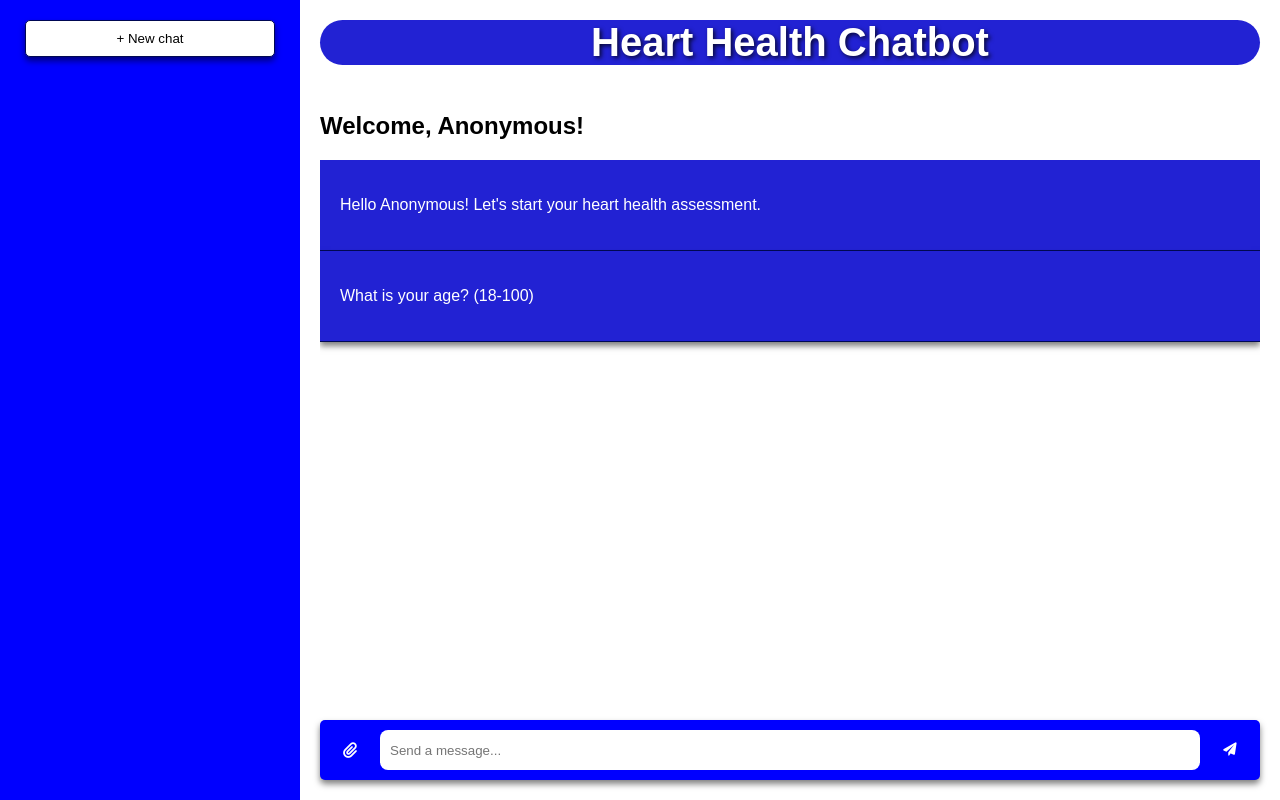
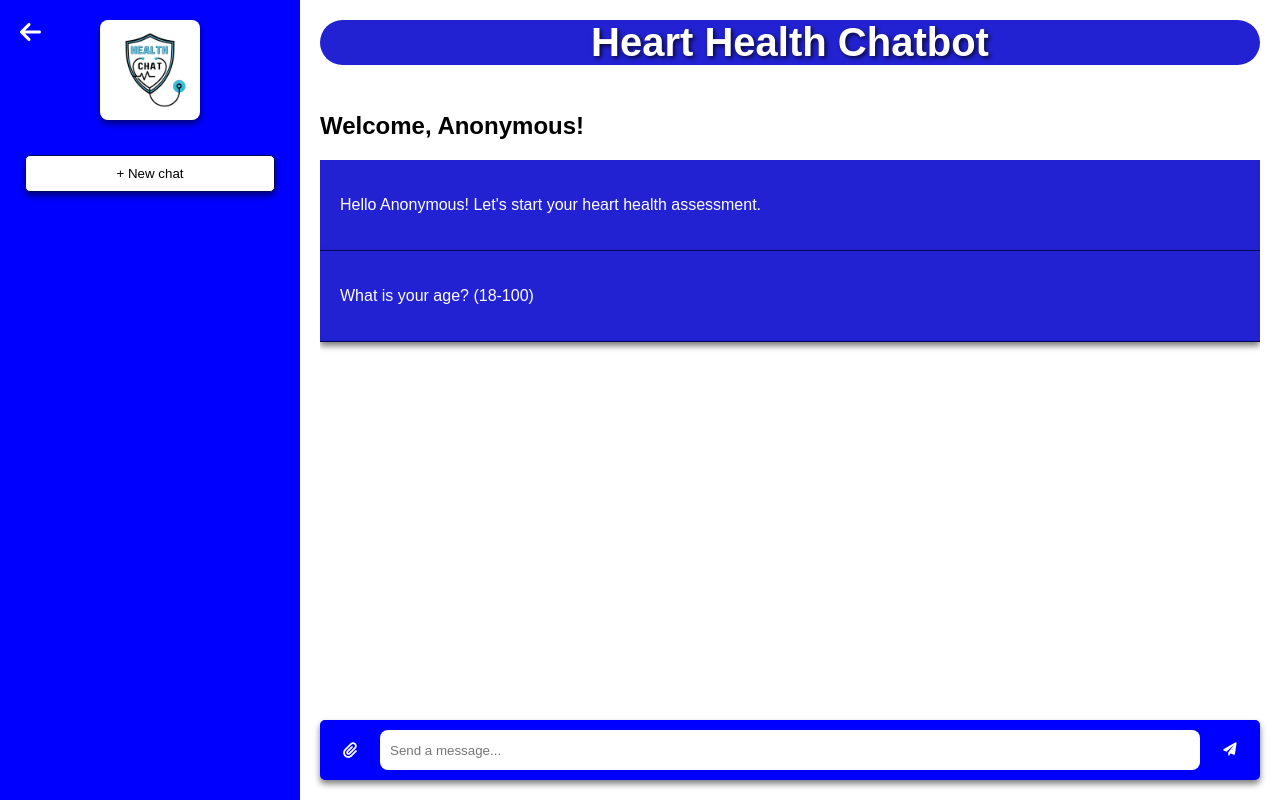
Before and after one commit to renata122333/HealthChat, a Flask app: page /chatbot/ in a window 1280 px wide. Run offline with Flask 3, Linux system fonts and the light colour scheme; the visitor is signed in with stand-in values (Sample User, id 1).

Commit message:
Logo_Back button

```diff
--- a/static/style.css
+++ b/static/style.css
@@ -31,12 +31,30 @@ body {
     font-weight: bold;
     text-shadow: 2px 2px 4px rgba(0, 0, 0, 0.75);
 }
+
+.back-button {
+    position: absolute;
+    left: 20px;
+    top: 20px;
+    font-size: 24px;
+    color: white;
+    cursor: pointer;
+    transition: transform 0.3s ease;
+}
+
+.back-button:hover{
+    background-color: #2222d3;
+    border-radius: 25px;
+    transform: scale(1.2);
+}
+
 .new-chat {
     background-color: #ffffff;
     padding: 10px;
     border: 1px solid #000854;
     border-radius: 5px;
     cursor: pointer;
+    margin-top: 35px;
     margin-bottom: 20px;
     width: 250px;
     text-align: center;
@@ -114,3 +132,11 @@ body {
 background-color: #2222d3;
 border-radius: 25px;
 }
+
+.logo {
+    height: 100px;
+    width: auto;
+    background-color: #ffffff;
+    border-radius: 8px;
+    box-shadow: 0 4px 6px rgba(0, 0, 0, 0.5);
+}
--- a/templates/index.html
+++ b/templates/index.html
@@ -9,6 +9,8 @@
 </head>
 <body>
     <div class="sidebar">
+        <a href="{{ url_for('home') }}"><i class="fas fa-arrow-left back-button"></i></a>
+        <img src="/static/output-onlinepngtools (1).png" alt="Logo" class="logo">
         <form method="POST" action="{{ url_for('chatbot_routes.new_chat') }}">
             <button type="submit" class="new-chat">+ New chat</button>
         </form>
--- a/templates/login.html
+++ b/templates/login.html
@@ -12,6 +12,9 @@
         <div class="login-box">
             <h1>Login</h1>
             <p>Sign in to continue</p>
+
+            <img src="/static/output-onlinepngtools (1).png" alt="Logo" class="logo">
+
             <form id="login-form" onsubmit="event.preventDefault(); login();">
                 <label for="email">PLEASE ENTER YOUR EMAIL</label>
                 <input type="email" id="email" name="email" placeholder="Email" required>
--- a/templates/profile_page.html
+++ b/templates/profile_page.html
@@ -11,6 +11,7 @@
     <div class="header">
         <a href="{{ url_for('home') }}"><i class="fas fa-arrow-left back-button"></i></a>
         <h1>Profile</h1>
+        <img src="/static/output-onlinepngtools (1).png" alt="Logo" class="logo">
     </div>
 
     <div class="container">
--- a/templates/signup.html
+++ b/templates/signup.html
@@ -13,6 +13,9 @@
         <h1>Create New Account</h1>
         <p>Already Registered? <a href="{{ url_for('login') }}">Login</a></p>
     </div>
+
+    <img src="/static/output-onlinepngtools (1).png" alt="Logo" class="logo">
+
     <div class="form">
         <form id="signup-form" onsubmit="event.preventDefault(); signup();">
             <input type="text" id="name" name="name" placeholder="Please enter your name" required>
```
Also changed, not shown: static/login.css (+4 -7 lines), static/profile_page.css (+8 -0 lines), static/signup.css (+4 -7 lines).
